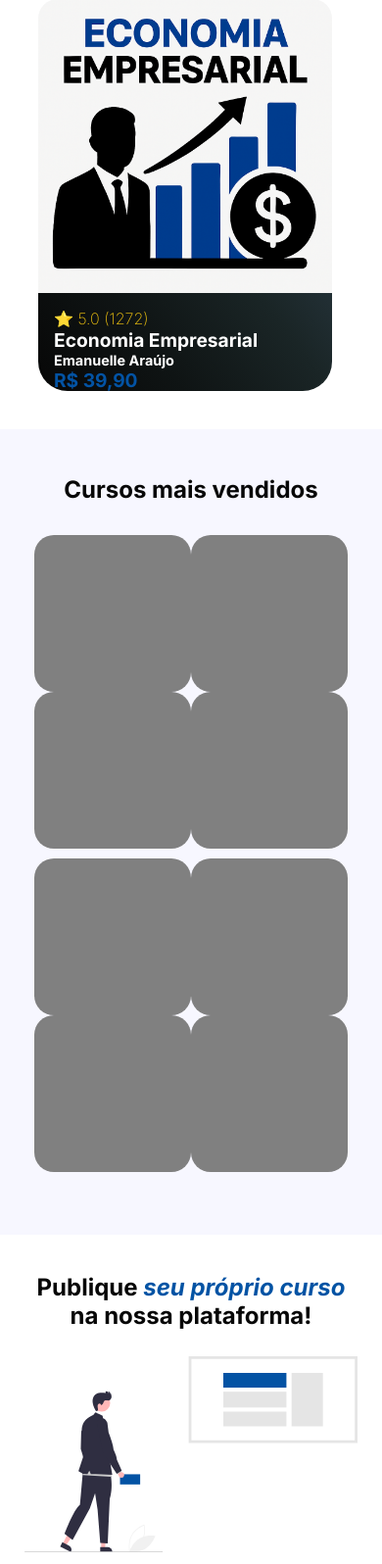
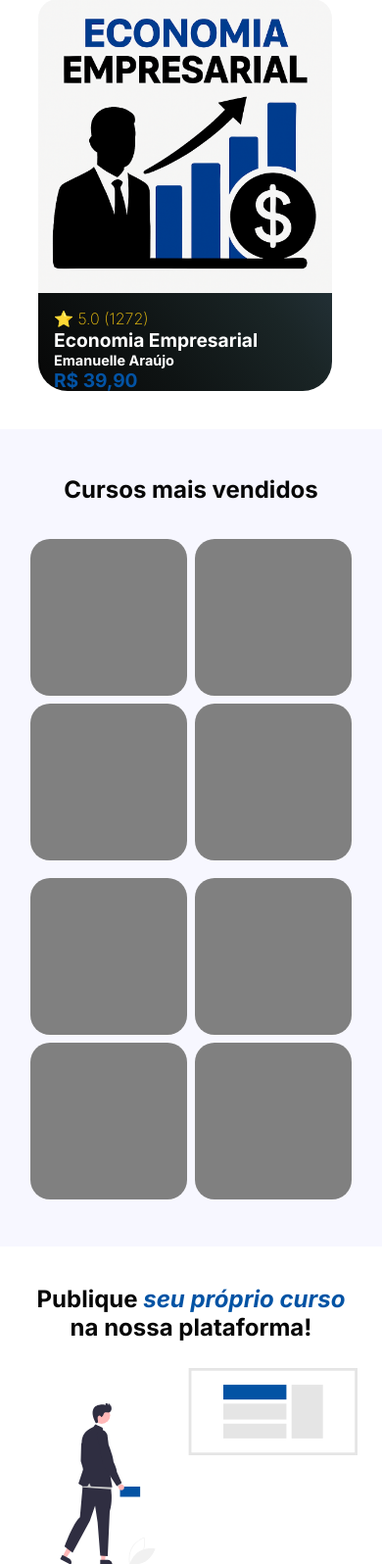
Before and after one commit to arthur-dnts/marketplace, a web app: file pages/courses.html in a window 390 px wide. Shown: the part 3302-4898 px from the top of the page at 98% size. Run offline with its HTML, style and script files only (its server is not run), Linux system fonts and the light colour scheme; some libraries are stand-ins or nearby versions.

Commit message:
Update courses.css

```diff
--- a/css/courses.css
+++ b/css/courses.css
@@ -924,11 +924,17 @@
     /* Best sellers section and it's elements */
 
     .best-sellers-container {
-        padding: 10% 0 15% 0;
+        padding: 10% 0 10% 0;
     }
 
     .header {
-        margin-bottom: 5%;
+        margin-bottom: 5;
+        h2 {
+            font-size: 1.5rem;
+        }
+        button {
+            display: none;
+        }
     }
 
     .best-sellers-top, .best-sellers-bottom {
@@ -941,7 +947,7 @@
         height: 160px !important;
         max-width: 280px;
         height: 200px;
-        margin: 0px;
+        margin: 4px;
     }
 
     /* Create course section and it's elements*/
```
